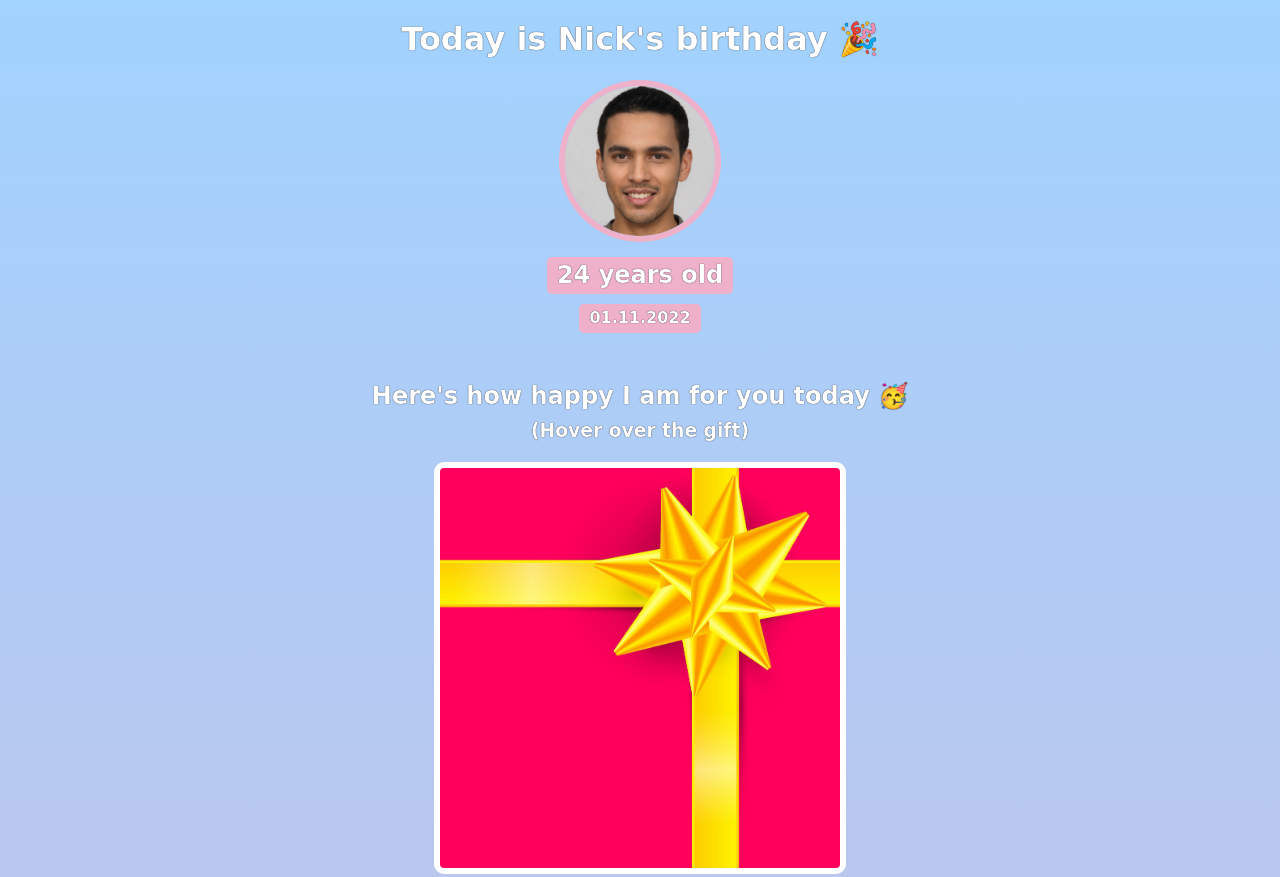
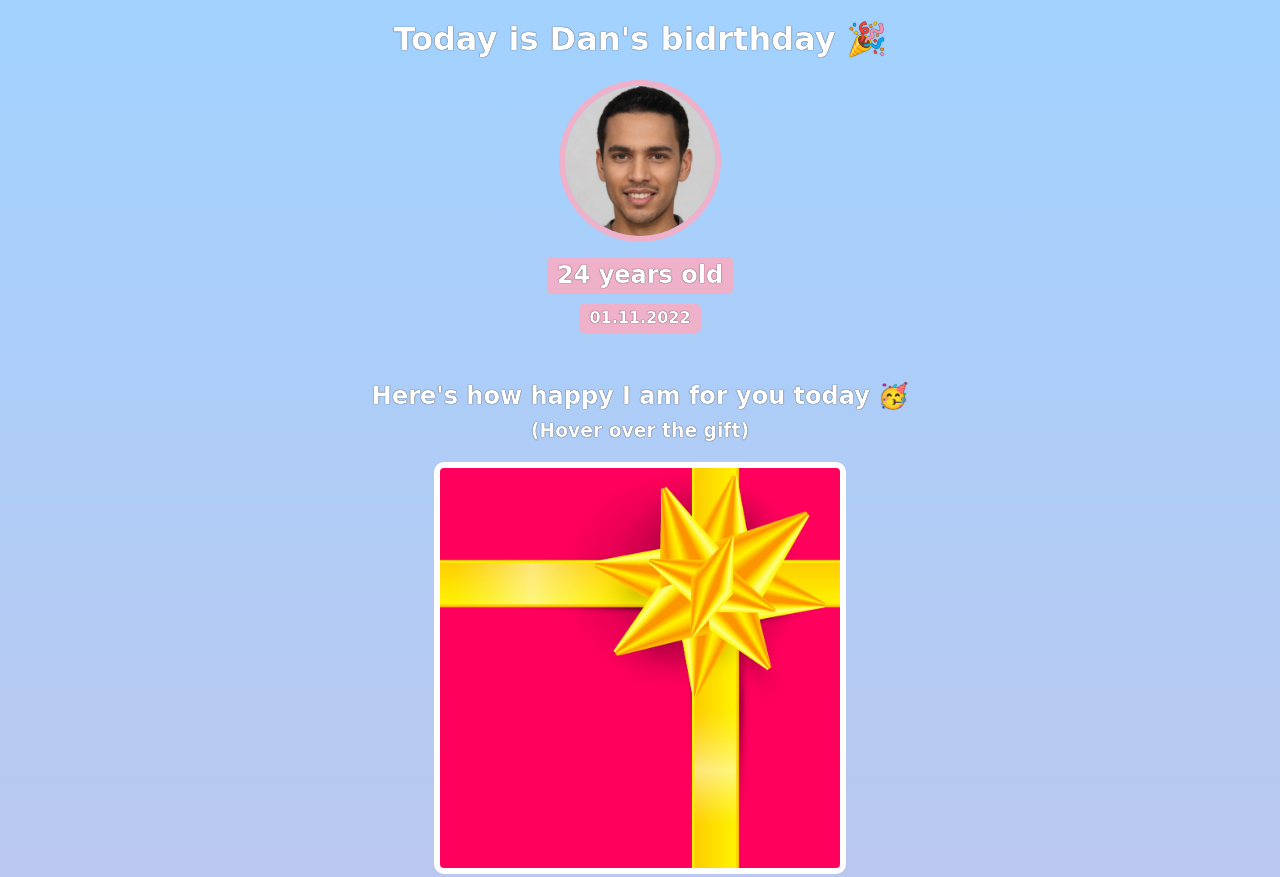
Before and after one commit to Danco55/birthday-invitation, a website built with Vite: page index.html in a window 1280 px wide. Shown: the top 877 px of the page. Built offline with nearby package versions, Linux system fonts and the light colour scheme; a web font is replaced by a local one.

Commit message:
change the name to Dan

```diff
--- a/index.html
+++ b/index.html
@@ -7,7 +7,7 @@
     </head>
     <body>
         <div id="header">
-            <h1>Today is Nick's birthday 🎉</h1>
+            <h1>Today is Dan's bidrthday 🎉</h1>
             <img id="bff-img" src="images/nick.jpg">
             <h2 id="bday-age">24 years old</h2>
             <h4 id="bday-date">01.11.2022</h4>
```
